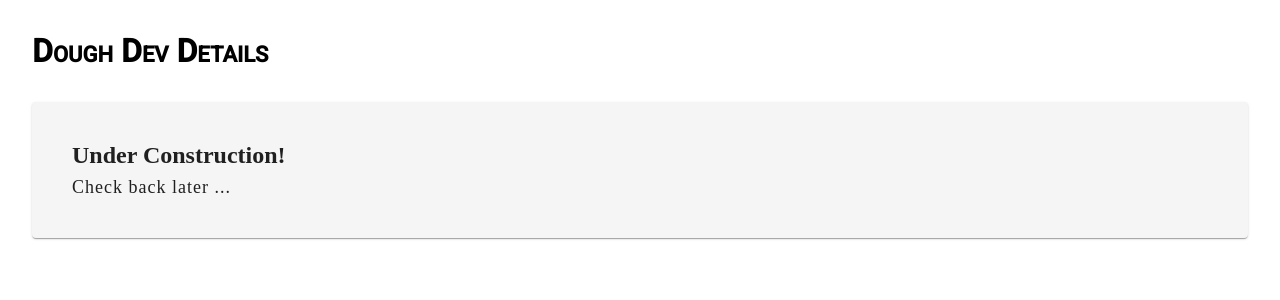
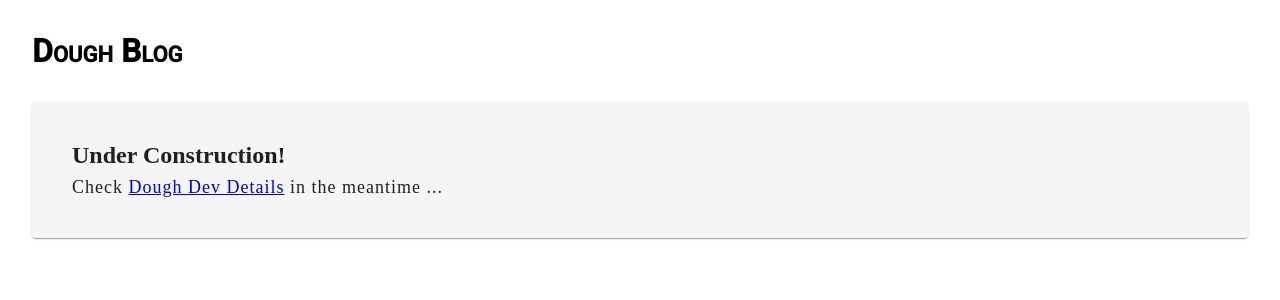
Before and after one commit to jamesjdougherty/dough-blog, an Angular app: page / in a window 1280 px wide. Shown: the top 300 px of the page. Built offline with nearby package versions, Linux system fonts and the light colour scheme; what @angular/fire would draw is missing.

Commit message:
Point site to doughdev.com for now

```diff
--- a/src/app/app.component.html
+++ b/src/app/app.component.html
@@ -1,10 +1,10 @@
-<h1>Dough Dev Details</h1>
+<h1>Dough Blog</h1>
 
 <div>
   <mat-card>
     <mat-card-title>Under Construction!</mat-card-title>
     <mat-card-content>
-      Check back later ...
+      Check <a href="https://doughdev.com">Dough Dev Details</a> in the meantime ...
     </mat-card-content>
   </mat-card>
 </div>
```
Also changed, not shown: 1 other file (tests, documents, lock files or other folders).
